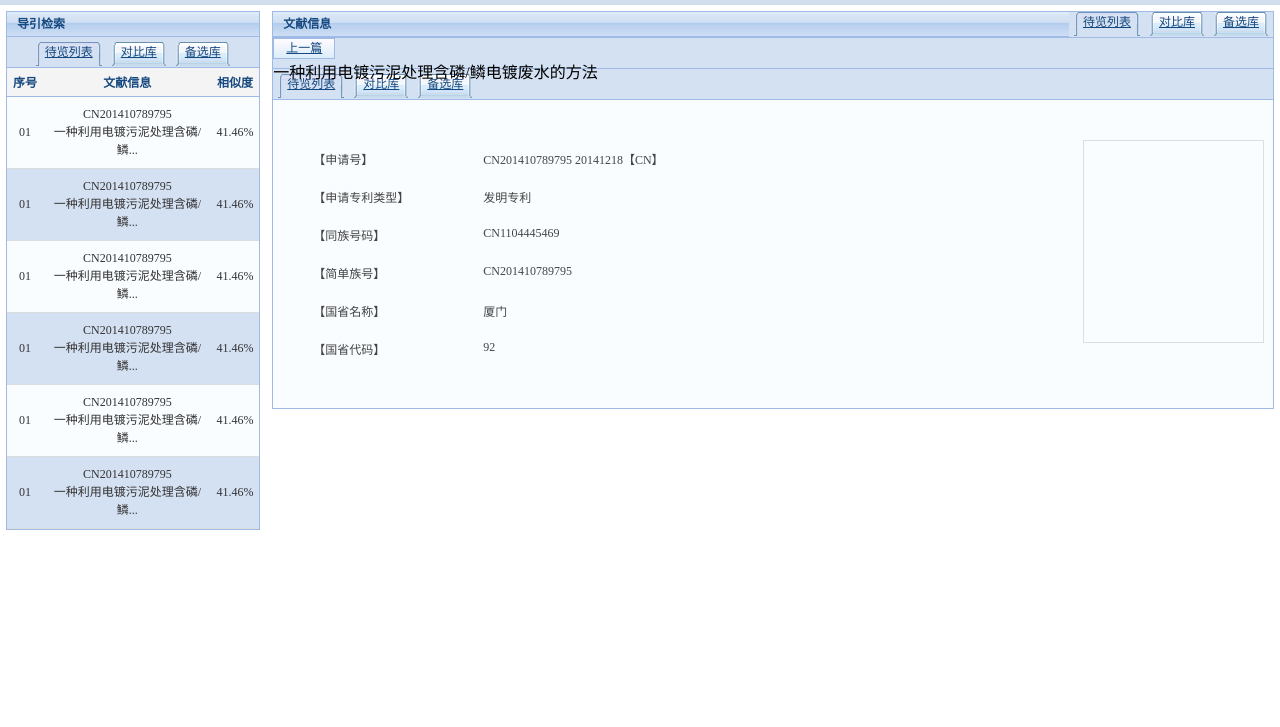
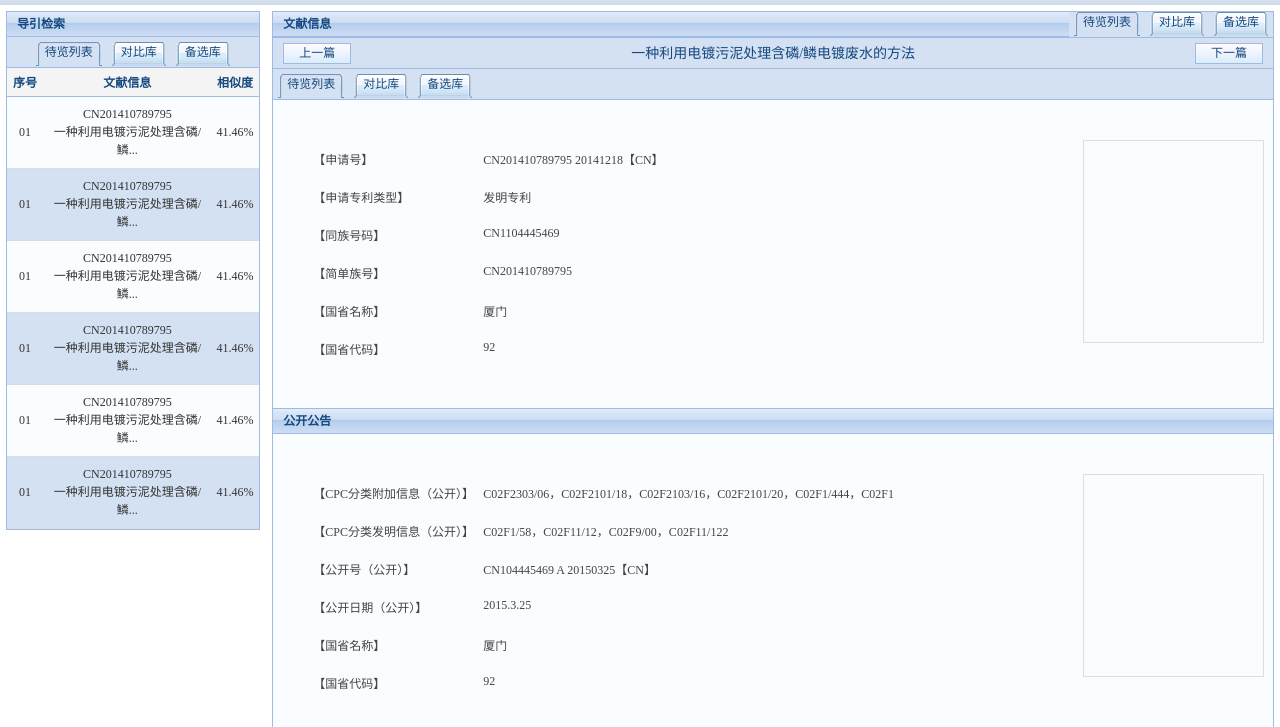
Before and after one commit to CJ-Zheng1023/intelligent-static, a plain HTML site: page 相似度浏览/index.html in a window 1280 px wide. Shown: the part 49-776 px from the top of the page. Drawn offline with Linux system fonts and the light colour scheme.

Commit message:
btn样式调整

```diff
--- a/css/public.css
+++ b/css/public.css
@@ -1,3 +1,4 @@
+a{text-decoration:none;}
 .header-button{
     height: 29px;
     background-image: url("../images/header-bar1.png");
@@ -130,9 +131,12 @@ body{
 
 /*** tianhf start ***/
 .padding-0{padding:0 !important;}
+.border-bottom-0{border-bottom:0 !important;}
 .pull-right{float:right;}
 .pull-left{float:left;}
 .bar{height:30px;background:#d4e1f2;}
+.bar .bar-content{text-align: center;height:20px;line-height: 20px;padding:5px 10px;}
+.bar-text{display:inline-block;*display:inline; *zoom:1;color:#15487f;font-size:14px;text-align: center;margin:0 auto;}
 
 
 .tab-box{height:25px;padding-top:5px;background:#d4e1f2;text-align: center;}
@@ -184,6 +188,6 @@ body{
 .patent-img-box{width:179px;height:201px;margin: 0 auto;border:1px solid #dedede;}
 
 /*** btn **/
-.btn{height:19px;width:60px;line-height :19px;border:1px solid #9ebae5;background:url("../images/btn-bg.png") repeat-x center center;font-size:12px;color:#15487f;text-align: center;}
+.btn{display:inline-block;*display:inline;*zoom:1;height:19px;padding:0 15px;line-height :19px;border:1px solid #9ebae5;background:url("../images/btn-bg.png") repeat-x center center;font-size:12px;color:#15487f;text-align: center;}
 .btn a{color:#15487f;}
 /*** tianhf start ***/
--- a/相似度浏览/index.html
+++ b/相似度浏览/index.html
@@ -130,7 +130,7 @@
             </div>
         </div>
         <div class="right-side">
-            <div class="box">
+            <div class="box border-bottom-0">
                 <div class="title-bar title-bar-border-bottom clearfix">
                     <p class="title-name pull-left">文献信息</p>
                     <div class="tab-box pull-right padding-0">
@@ -155,11 +155,16 @@
                         </div>
                     </div>
                 </div>
-                <div class="bar title-bar-border-top title-bar-border-bottom">
-                   <div class="btn">
-                       <a href="javascript:void(0)">上一篇</a>
+                <div class="bar title-bar-border-top title-bar-border-bottom clearfix">
+                   <div class="bar-content">
+                       <div class="btn pull-left">
+                           <a href="javascript:void(0)">上一篇</a>
+                       </div>
+                       <p class="bar-text">一种利用电镀污泥处理含磷/鳞电镀废水的方法</p>
+                       <div class="btn pull-right">
+                           <a href="javascript:void(0)">下一篇</a>
+                       </div>
                    </div>
-                    <p>一种利用电镀污泥处理含磷/鳞电镀废水的方法</p>
                 </div>
                 <div class="tab-box title-bar-border-bottom clearfix">
                     <div class="tab-center clearfix pull-left ">
@@ -220,6 +225,53 @@
 
                 </div>
             </div>
+
+
+
+            <div class="box">
+                <div class="title-bar title-bar-border-bottom clearfix">
+                    <p class="title-name pull-left">公开公告</p>
+                </div>
+
+
+                <div class="box-content clearfix">
+
+                    <div class="patent-info pull-left">
+                        <div class="patent-content">
+                            <table class="patent-table">
+                                <tr>
+                                    <td class="patent-title">【CPC分类附加信息（公开）】</td>
+                                    <td>C02F2303/06，C02F2101/18，C02F2103/16，C02F2101/20，C02F1/444，C02F1</td>
+                                </tr>
+                                <tr>
+                                    <td>【CPC分类发明信息（公开）】</td>
+                                    <td>C02F1/58，C02F11/12，C02F9/00，C02F11/122</td>
+                                </tr>
+                                <tr>
+                                    <td>【公开号（公开）】</td>
+                                    <td>CN104445469 A 20150325【CN】</td>
+                                </tr>
+                                <tr>
+                                    <td>【公开日期（公开）】</td>
+                                    <td>2015.3.25</td>
+                                </tr>
+                                <tr>
+                                    <td>【国省名称】</td>
+                                    <td>厦门</td>
+                                </tr>
+                                <tr>
+                                    <td>【国省代码】</td>
+                                    <td>92</td>
+                                </tr>
+                            </table>
+                        </div>
+                    </div>
+                    <div class="patent-img pull-right">
+                        <div class="patent-img-box"></div>
+                    </div>
+
+                </div>
+            </div>
         </div>
     </div>
 </div>
```
